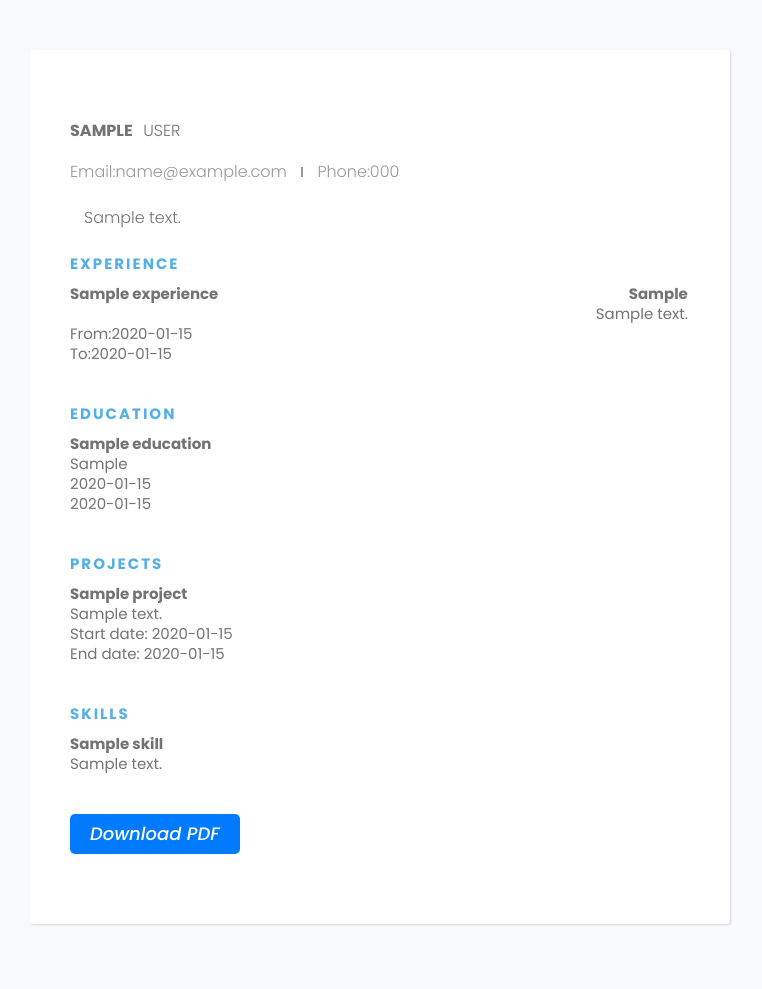
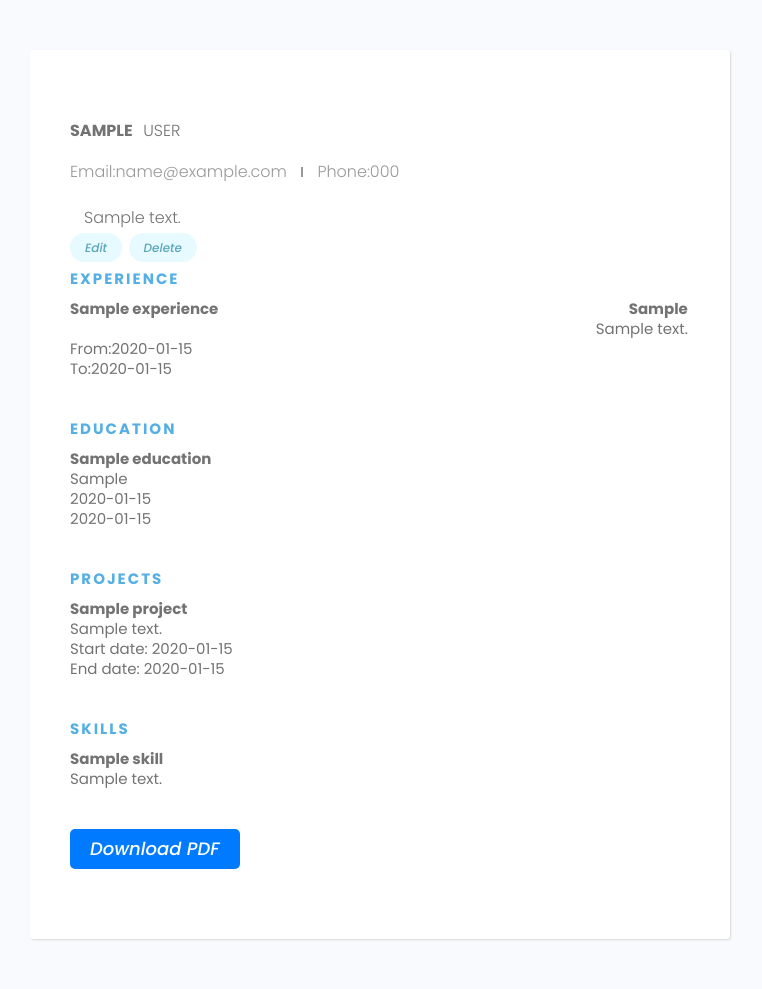
Before and after one commit to BogdanMFometescu/resume-builder, a Django app: page /resume/00000000-0000-0000-0000-000000000001/ in a window 1280 px wide. Shown: the whole page, without its empty margins (260-1022 px from the left). Before the commit the page ends 925 px from the top, so only its background shows below. Run offline with Django 5.2, Linux system fonts and the light colour scheme; tables that the repository leaves empty hold one stand-in row (values such as "Sample post"); some libraries are stand-ins or nearby versions.

Commit message:
added views and url paths for updating/deleting experience, skills,education and projects

```diff
--- a/resume/templates/resume/single-resume.html
+++ b/resume/templates/resume/single-resume.html
@@ -33,6 +33,14 @@
       </span>
                 </div>
             </div>
+            <a class="tag tag--pill tag--main settings__btn" href="{% url 'update' resume.id %}"><i
+                    class="im im-edit"></i>
+                Edit</a>
+            <a class="tag tag--pill tag--main settings__btn" href="{% url 'delete' resume.id %}"><i
+                    class="im im-x-mark-circle-o"></i>
+                Delete</a>
+
+
             <br>
             <div class="details">
                 <div class="section">
--- a/resume/urls.py
+++ b/resume/urls.py
@@ -8,9 +8,17 @@ urlpatterns = [path('', views.home, name='home'),
                path('update-resume/<str:pk>/', views.update_resume, name='update'),
                path('delete-resume/<str:pk>/', views.delete_resume, name='delete'),
                path('add-experience', views.add_experience, name='experience'),
+               path('update-experience/<str:pk>/', views.update_experience, name='update-experience'),
+               path('delete-experience/<str:pk>/', views.delete_experience, name='delete-experience'),
                path('add-education', views.add_education, name='education'),
+               path('update-education/<str:pk>/', views.update_education, name='update-education'),
+               path('delete-education/<str:pk>/', views.delete_education, name='delete-education'),
                path('add-project', views.add_project, name='project'),
+               path('update-project/<str:pk>/', views.update_project, name='update-project'),
+               path('delete-project/<str:pk>/', views.delete_project, name='delete-project'),
                path('add-skill', views.add_skill, name='skill'),
-               path('make-pdf/<str:pk>/',views.make_pdf, name='make_pdf'),
-               path('export-to-pdf',views.export_to_pdf,name='export-to-pdf')
+               path('update-skill/<str:pk>/', views.update_skill, name='update-skill'),
+               path('delete-skill/<str:pk>/', views.delete_skill, name='delete-skill'),
+               path('make-pdf/<str:pk>/', views.make_pdf, name='make_pdf'),
+               path('export-to-pdf', views.export_to_pdf, name='export-to-pdf')
                ]
--- a/resume/views.py
+++ b/resume/views.py
@@ -120,6 +120,103 @@ def delete_resume(request, pk):
     return render(request, 'resume/delete-resume.html', context)
 
 
+def update_experience(request, pk):
+    updated_experience = Experience.objects.get(id=pk)
+    form = ExperienceForm(instance=updated_experience)
+    if request.method == 'POST':
+        form = ExperienceForm(request.POST or None, request.FILES, instance=updated_experience)
+        if form.is_valid():
+            form.save()
+            return redirect('resumes')
+    context = {'form': form}
+    return render(request, 'resume/form-experience.html', context)
+
+
+def delete_experience(request, pk):
+    deleted_experience = Experience.objects.get(id=pk)
+    form = ExperienceForm(instance=deleted_experience)
+    if request.method == 'POST':
+        deleted_experience.delete()
+        return redirect('resumes')
+    context = {'object': form}
+
+    return render(request, 'resume/delete-resume.html', context)
+
+
+def update_education(request, pk):
+    updated_education = Education.objects.get(id=pk)
+    form = EducationForm(instance=updated_education)
+    if request.method == 'POST':
+        form = EducationForm(request.POST or None, request.FILES, instance=updated_education)
+        if form.is_valid():
+            form.save()
+            return redirect('resumes')
+    context = {'form': form}
+
+    return render(request, 'resume/form-education.html', context)
+
+
+def delete_education(request, pk):
+    deleted_education = Education.objects.get(id=pk)
+    form = EducationForm(instance=deleted_education)
+    if request.method == 'POST':
+        deleted_education.delete()
+        return redirect('resumes')
+    context = {'object': form}
+
+    return render(request, 'resume/delete-resume.html', context)
+
+
+def update_skill(request, pk):
+    updated_skill = Skills.objects.get(id=pk)
+    form = SkillsForm(instance=updated_skill)
+    if request.method == 'POST':
+        form = SkillsForm(request.POST or None, request.FILES, instance=updated_skill)
+        if form.is_valid():
+            form.save()
+            return redirect('resumes')
+
+    context = {'form': form}
+
+    return render(request, 'resume/form-skill.html', context)
+
+
+def delete_skill(request, pk):
+    deleted_skill = Skills.objects.get(id=pk)
+    form = SkillsForm(instance=deleted_skill)
+    if request.method == 'POST':
+        deleted_skill.delete()
+        return redirect('resumes')
+    context = {'object': form}
+
+    return render(request, 'resume/delete-resume.html', context)
+
+
+def update_project(request, pk):
+    updated_project = Projects.objects.get(id=pk)
+    form = ProjectsForm(instance=updated_project)
+    if request.method == 'POST':
+        form = ProjectsForm(request.POST or None, request.FILES, instance=updated_project)
+        if form.is_valid():
+            form.save()
+            return redirect('resumes')
+
+    context = {'form': form}
+
+    return render(request, 'resume/form-project.html', context)
+
+
+def delete_project(request, pk):
+    deleted_project = Projects.objects.get(id=pk)
+    form = ProjectsForm(instance=deleted_project)
+    if request.method == 'POST':
+        deleted_project.delete()
+        return redirect('resumes')
+    context = {'object': form}
+
+    return render(request, 'resume/delete-resume.html', context)
+
+
 def make_pdf(request, pk):
     single_resume = Resume.objects.get(id=pk)
     all_experience = Experience.objects.filter(resume=single_resume)
```
Also changed, not shown: CHANGELOG.md.
